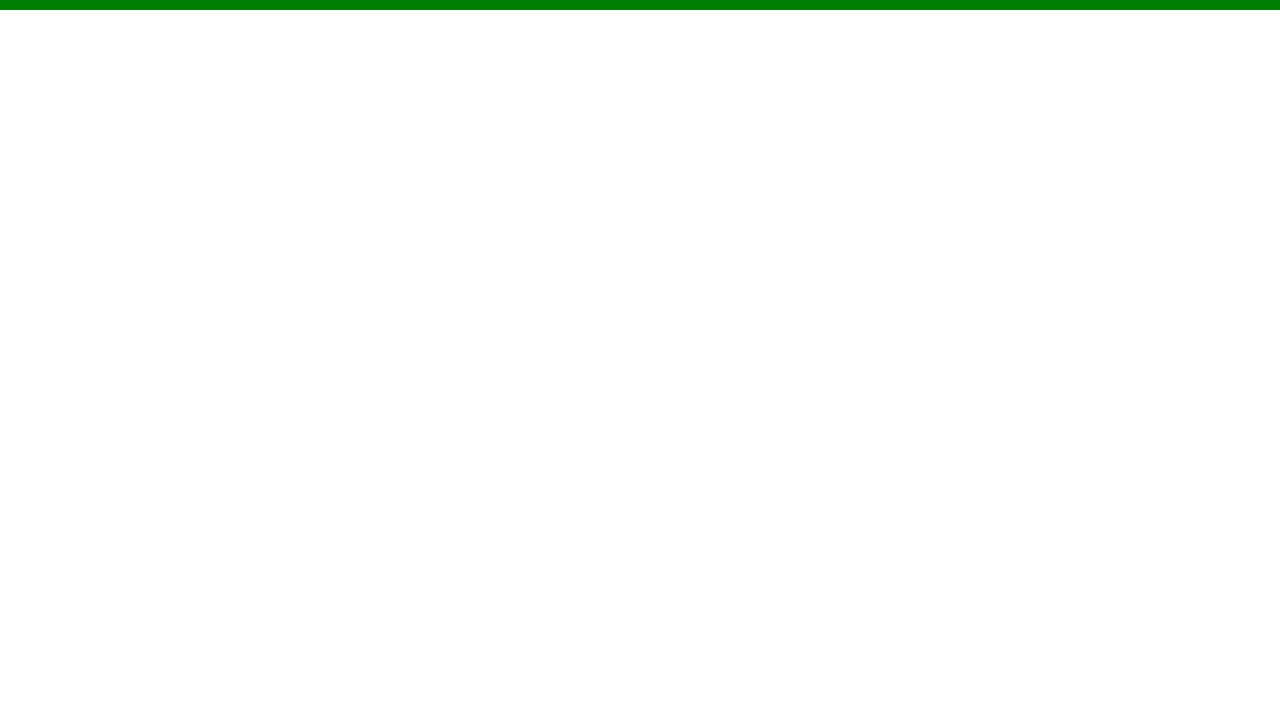
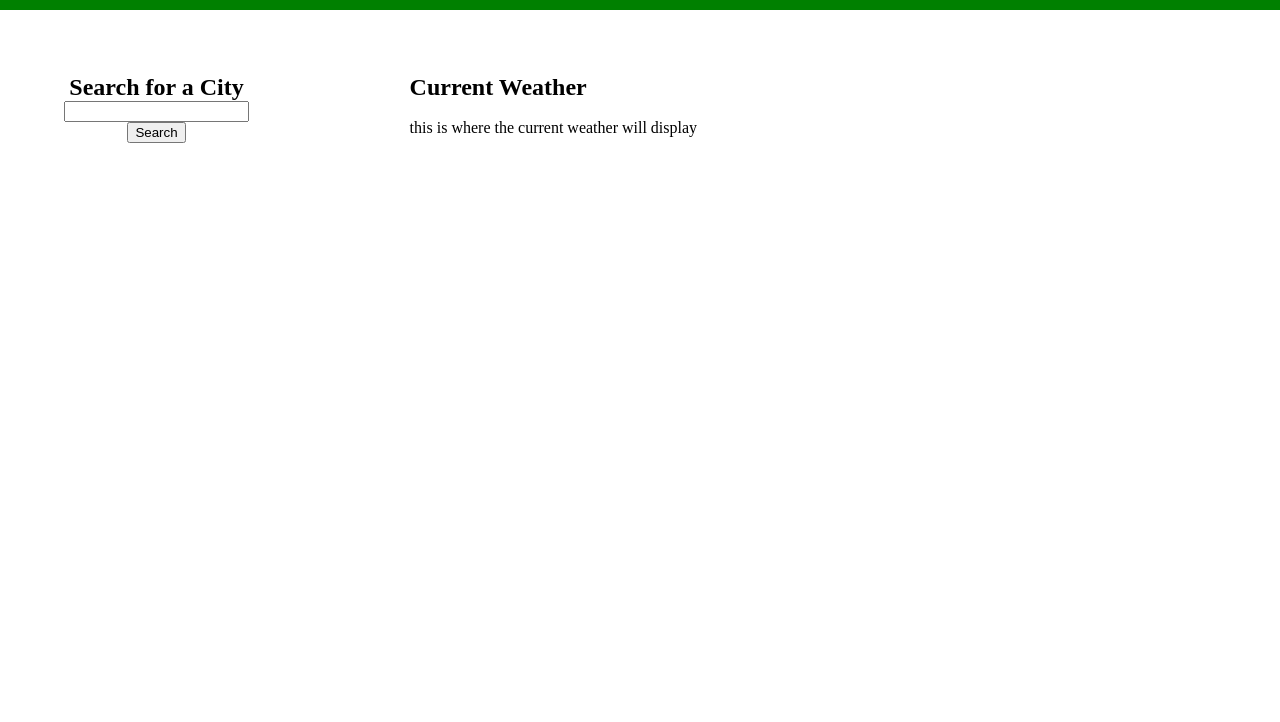
Before and after one commit to samanthashleyrose/Weather-Dashboard, a plain HTML site: page index.html in a window 1280 px wide. Shown: the part 78-800 px from the top of the page. Drawn offline with Linux system fonts and the light colour scheme.

Commit message:
Made search panel and current weather display

```diff
--- a/assets/css/style.css
+++ b/assets/css/style.css
@@ -2,9 +2,39 @@
     margin: 0%;
 }
 
+/* HEADER */
 header {
     background-color: green;
     color: white;
     padding: 2%;
     text-align: center;
 }
+
+/* MAIN */
+main {
+    margin: 5%;
+}
+
+/* FLEX CONTROL */
+.flex-column {
+    display: flex;
+    flex-direction: column;
+    flex-wrap: wrap;
+    text-align: center;
+
+}
+
+.flex-row {
+    display: flex;
+    flex-wrap: wrap;
+}
+
+.justify {
+    justify-content: space-between;
+}
+
+/* CURRENT WEATHER DISPLAY */
+#current-weather {
+    width: 70%;
+    text-align: left;
+}
--- a/index.html
+++ b/index.html
@@ -7,10 +7,25 @@
     <title>Document</title>
 </head>
 
-<header>
-    <h1>Weather Dashboard</h1>
-</header>
+
 <body>
-
+    <header>
+        <h1>Weather Dashboard</h1>
+    </header>
+    <main class="flex-row justify">
+    <div class="flex-column justify" id="search-panel">
+        <h2>Search for a City</h2>
+        <form action="submit">
+            <input type="text">
+            <br>
+            <button>Search</button>
+        </form>
+    </div>
+    <div class="flex-column" id="current-weather">
+        <h2>Current Weather</h2>
+        <br>
+        <p>this is where the current weather will display</p>
+    </div>
+    </main>
 </body>
 </html>
```
